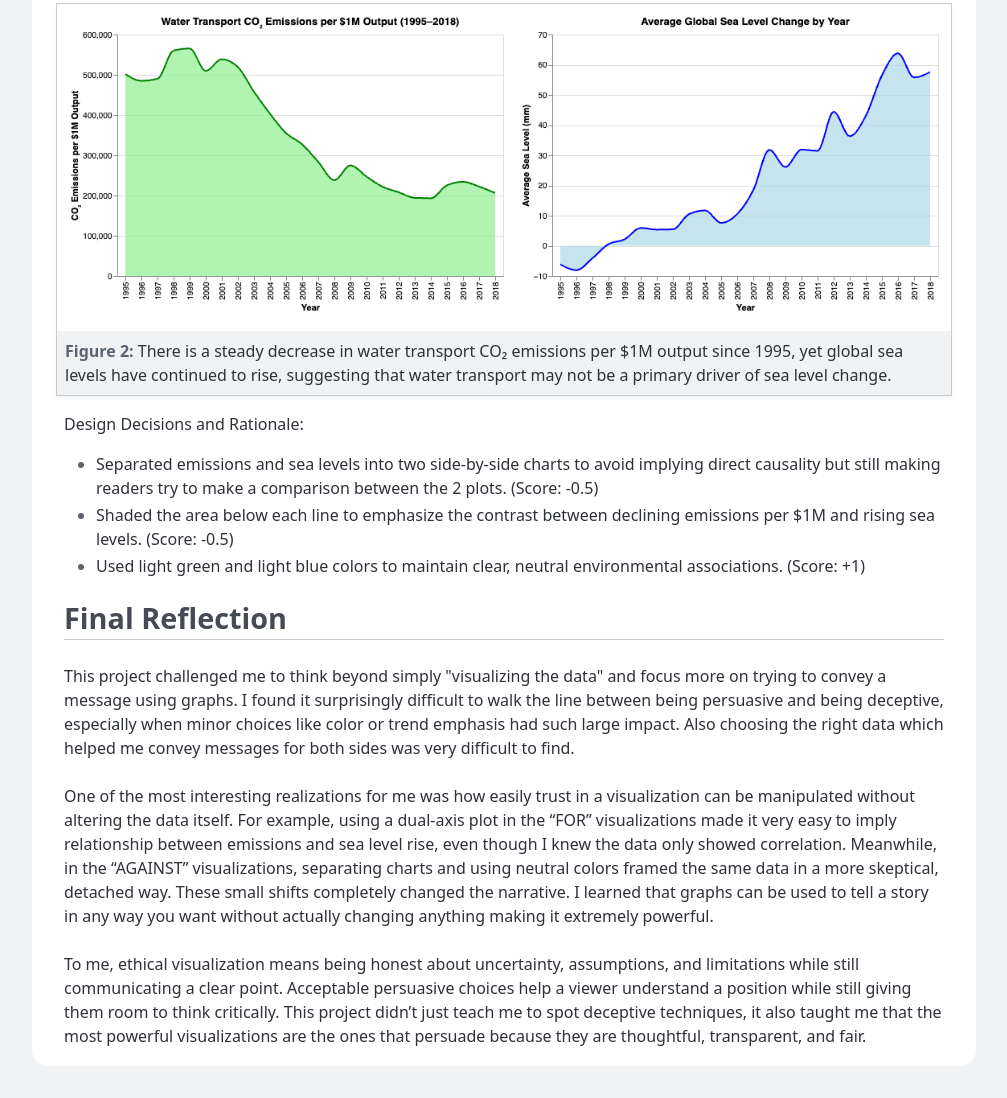
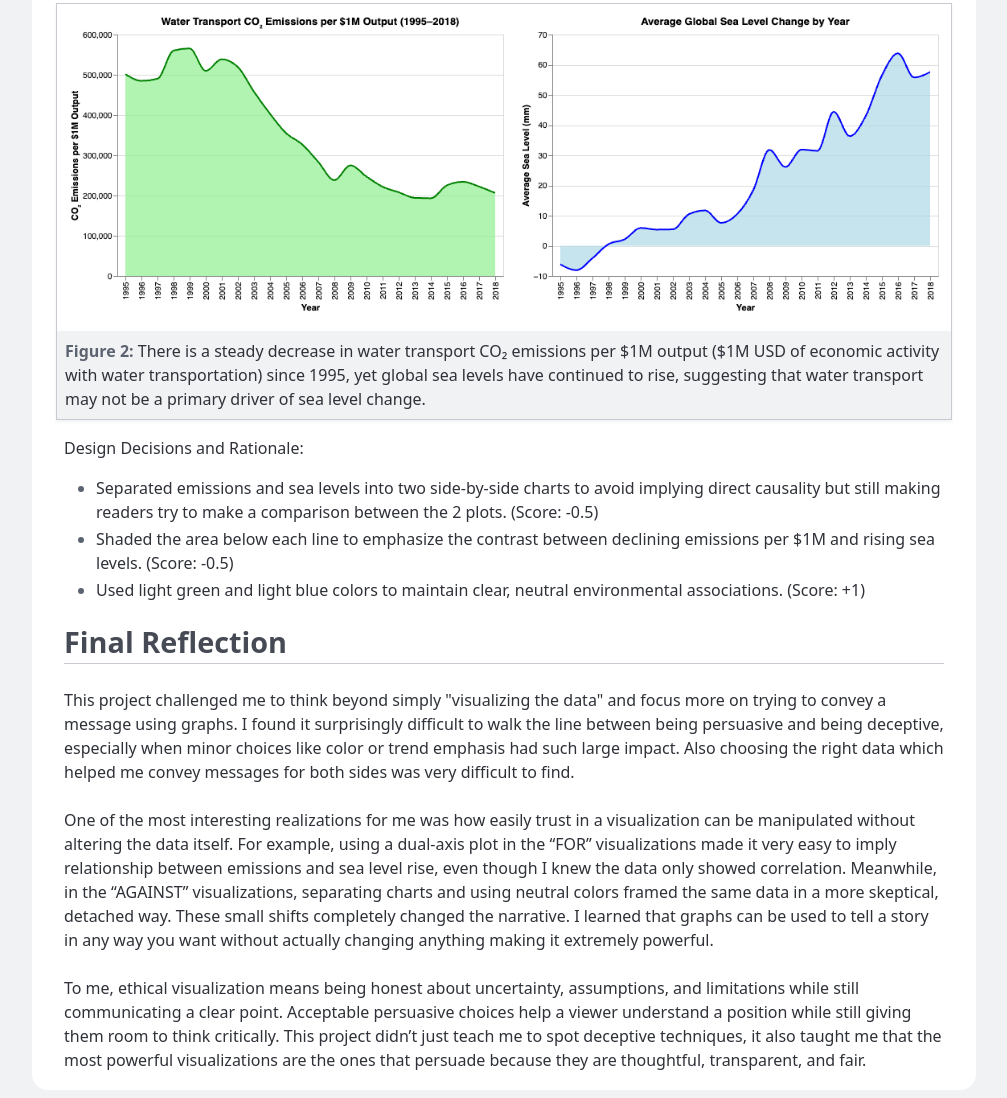
Before and after one commit to akuppal/sea_levels_project, a plain HTML site: page index.html in a window 1280 px wide. Shown: the part 1360-2458 px from the top of the page, without its empty margins (136-1143 px from the left). Before the commit the page ends 2434 px from the top, so only its background shows below. Drawn offline with Linux system fonts and the light colour scheme.

Commit message:
final project 2

```diff
--- a/project2_report.html
+++ b/index.html
@@ -176,7 +176,7 @@
 
         <figure>
           <img src="against_plot_1.png" alt="Side-by-side line charts: Water transport CO₂ emissions per $1M output (declining) and average global sea level change (rising) from 1995 to 2018." style="max-width: 100%; height: auto;" />
-          <figcaption>There is a steady decrease in water transport CO₂ emissions per $1M output since 1995, yet global sea levels have continued to rise, suggesting that water transport may not be a primary driver of sea level change.</figcaption>
+          <figcaption>There is a steady decrease in water transport CO₂ emissions per $1M output ($1M USD of economic activity with water transportation) since 1995, yet global sea levels have continued to rise, suggesting that water transport may not be a primary driver of sea level change.</figcaption>
         </figure>
 
         <p>Design Decisions and Rationale:</p>
```
